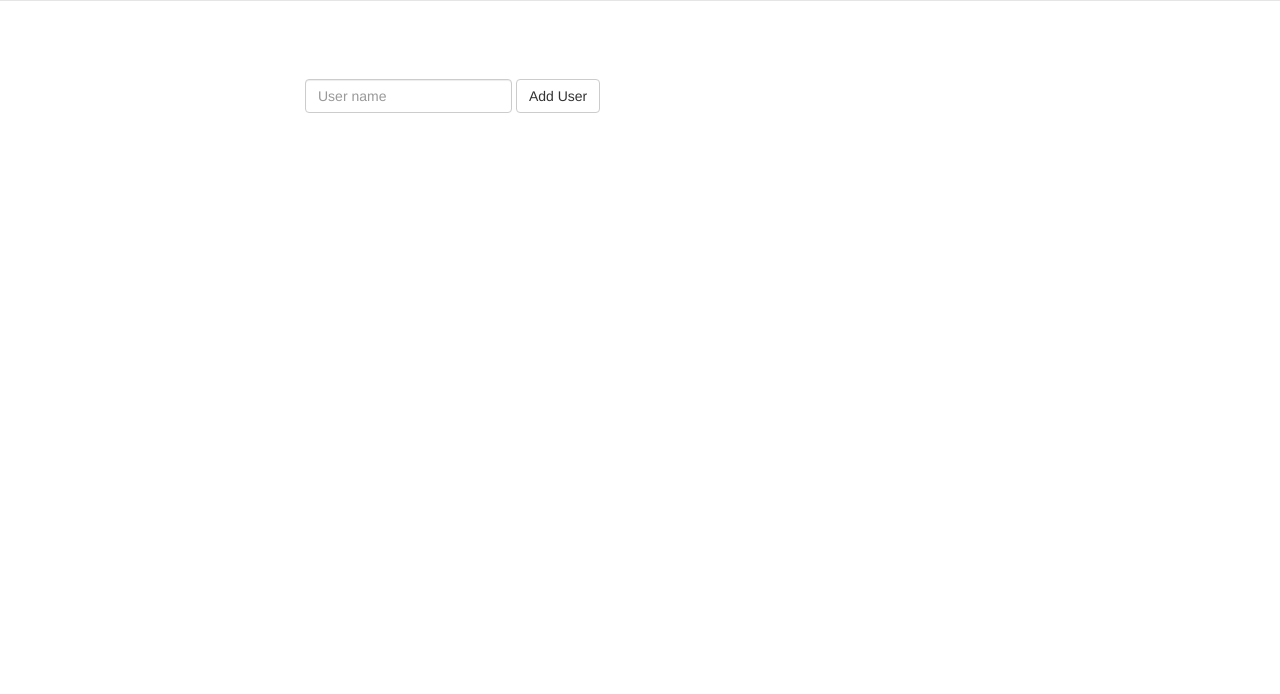
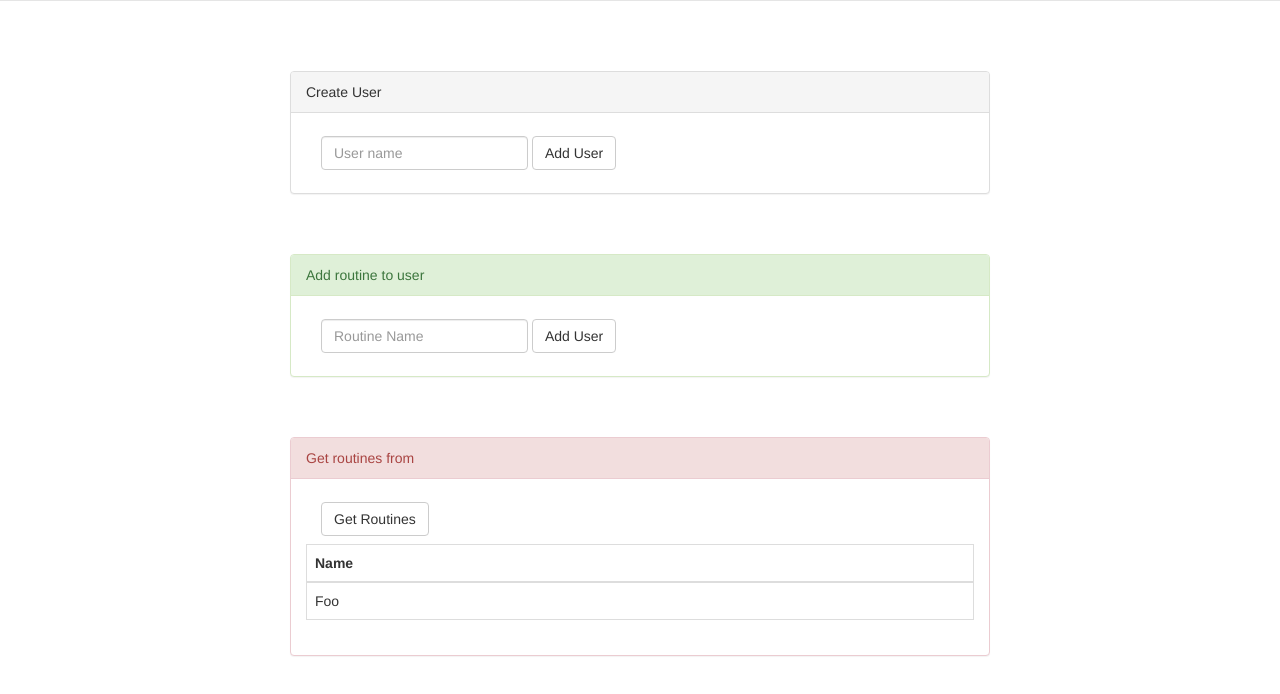
Before and after one commit to ladinu/fitlogtest, a website: page app/index.html in a window 1280 px wide. Drawn offline with nearby package versions, Linux system fonts and the light colour scheme; some packages are replaced by stand-ins of ours; files that its build step writes are made by us from their sources.

Commit message:
Finished UI

```diff
--- a/app/views/main.html
+++ b/app/views/main.html
@@ -1,4 +1,7 @@
 <div class="row marketing">
+  <div class="panel panel-default">
+  <div class="panel-heading">Create User</div>
+  <div class="panel-body">
     <form class="navbar-form navbar-left" role="search">
          <div class="form-group">
            <input type="text" ng-model="userName" class="form-control" placeholder="User name">
@@ -6,3 +9,38 @@
          <button ng-click="addUser()" type="submit" class="btn btn-default">Add User</button>
    </form>
   </div>
+</div>
+</div>
+<div class="row marketing">
+  <div class="panel panel-success">
+  <div class="panel-heading">Add routine to user <strong>{{userName}}</strong></div>
+  <div class="panel-body">
+    <form class="navbar-form navbar-left" role="search">
+         <div class="form-group">
+           <input type="text" ng-model="routine" class="form-control" placeholder="Routine Name">
+         </div>
+         <button type="submit" class="btn btn-default">Add User</button>
+   </form>
+  </div>
+</div>
+</div>
+<div class="row marketing">
+  <div class="panel panel-danger">
+  <div class="panel-heading">Get routines from <strong>{{userName}}</strong></div>
+  <div class="panel-body">
+    <form class="navbar-form navbar-left" role="search">
+         <button type="submit" class="btn btn-default">Get Routines</button>
+   </form>
+   <table class="table table-bordered" width="100px">
+     <thead>
+       <th>Name</th>
+     </thead>
+     <tbody>
+       <tr>
+         <td>Foo</td>
+       </tr>
+     </tbody>
+   </table>
+  </div>
+</div>
+</div>
```
Lines whose indentation alone changed are shown as unchanged.
